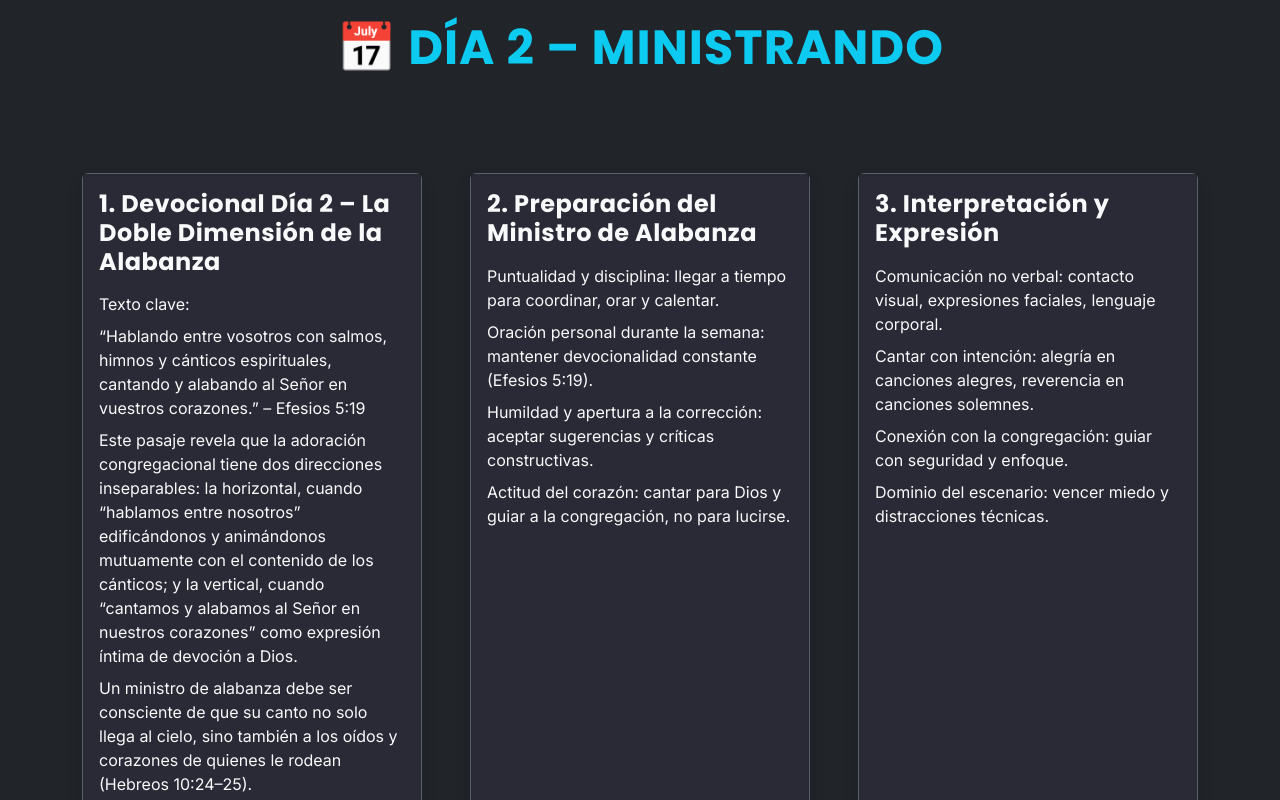
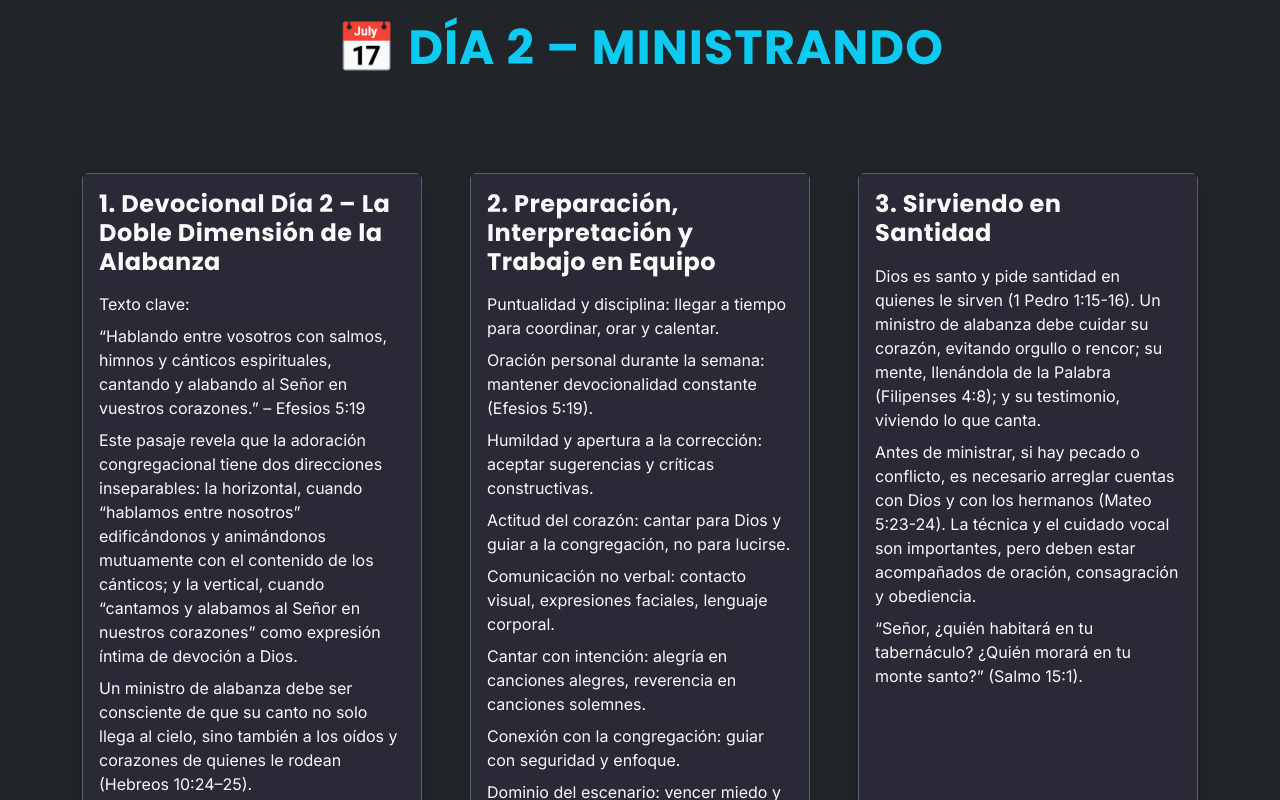
Before and after one commit to MiguelAngelTG7/Vocal-Training, a React (Vite) app: page / in a window 1280 px wide. Shown: the part 4060-4860 px from the top of the page. Built offline with nearby package versions, Linux system fonts and the light colour scheme.

Commit message:
text fixed 10

```diff
--- a/src/App.jsx
+++ b/src/App.jsx
@@ -353,48 +353,29 @@ function App() {
             ]
           },
           {
-            title: 'Preparación del Ministro de Alabanza',
+            title: 'Preparación, Interpretación y Trabajo en Equipo',
             items: [
+              // Preparación del Ministro de Alabanza
               'Puntualidad y disciplina: llegar a tiempo para coordinar, orar y calentar.',
               'Oración personal durante la semana: mantener devocionalidad constante (Efesios 5:19).',
               'Humildad y apertura a la corrección: aceptar sugerencias y críticas constructivas.',
-              'Actitud del corazón: cantar para Dios y guiar a la congregación, no para lucirse.'
-            ]
-          },
-          {
-            title: 'Interpretación y Expresión',
-            items: [
+              'Actitud del corazón: cantar para Dios y guiar a la congregación, no para lucirse.',
+              // Interpretación y Expresión
               'Comunicación no verbal: contacto visual, expresiones faciales, lenguaje corporal.',
               'Cantar con intención: alegría en canciones alegres, reverencia en canciones solemnes.',
               'Conexión con la congregación: guiar con seguridad y enfoque.',
-              'Dominio del escenario: vencer miedo y distracciones técnicas.'
-            ]
-          },
-          {
-            title: 'Técnica Escénica y Práctica Integral',
-            items: [
+              'Dominio del escenario: vencer miedo y distracciones técnicas.',
+              // Técnica Escénica y Práctica Integral
               'Uso correcto del micrófono: distancia, ángulo, evitar golpes de aire.',
               'Postura frente al escenario: seguridad, apertura y confianza.',
               'Manejo de la pista musical: no atrasarse, seguir el tempo y estructura.',
               'Selección de canciones: adecuarlas al tema del servicio, no solo a gustos personales.',
-              'Manejo de errores: cómo reaccionar ante fallas del equipo o coros sin perder liderazgo.'
-            ]
-          },
-          {
-            title: 'Trabajo con el Coro y la Banda',
-            items: [
+              'Manejo de errores: cómo reaccionar ante fallas del equipo o coros sin perder liderazgo.',
+              // Trabajo con el Coro y la Banda
               'Dirigir al coro en lugar de dejarse llevar por él.',
               'Coordinar entradas y salidas con claridad.',
               'Escuchar la mezcla musical sin depender excesivamente del retorno visual.',
               'Mantener unidad y equilibrio en la armonía grupal.'
-            ]
-          },
-          {
-            title: 'Dinámicas y Ejercicios Grupales',
-            items: [
-              'Ensayo práctico con pista en grupo.',
-              'Ejercicio de dirección: cada alumno dirige una estrofa y recibe feedback.',
-              'Simulación de escenario con distracciones (micrófono bajo, pista cortada, etc.).'
             ]
           },
           {
```
